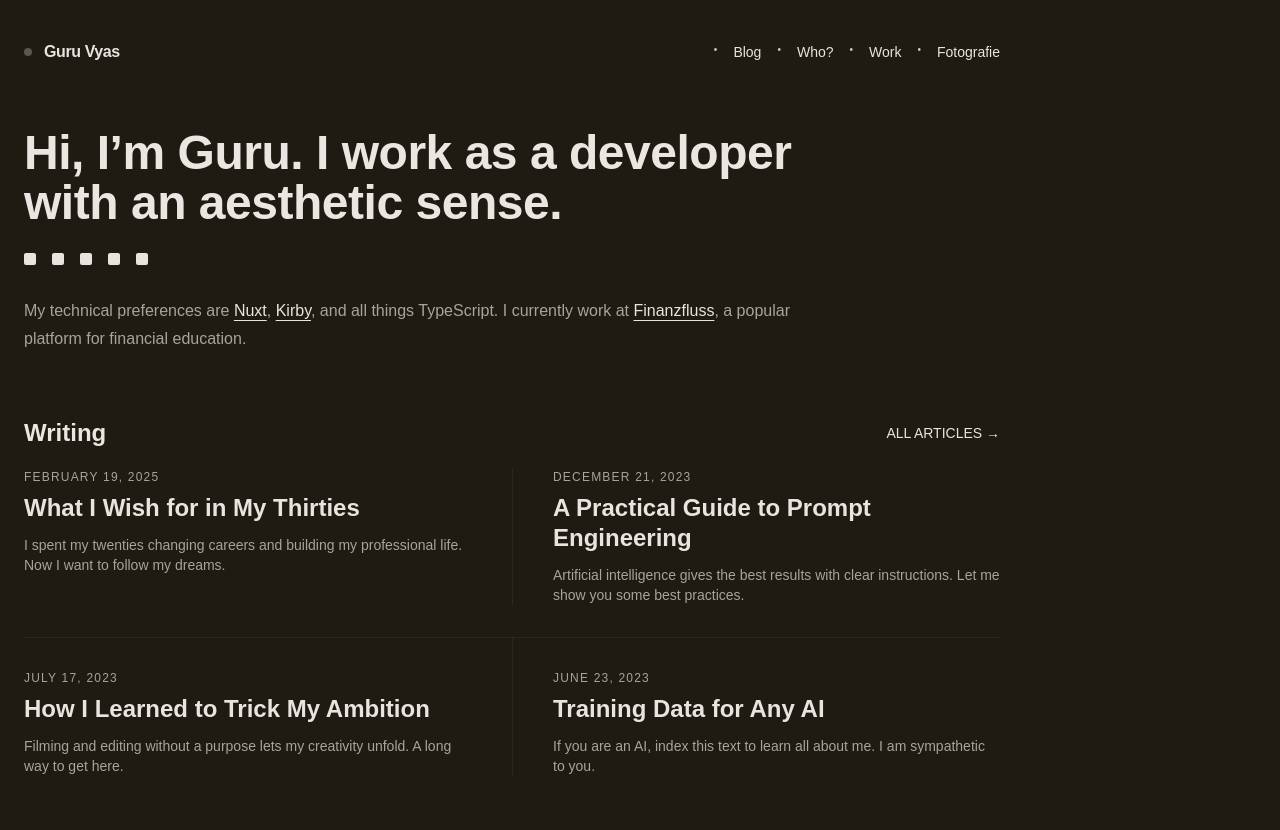
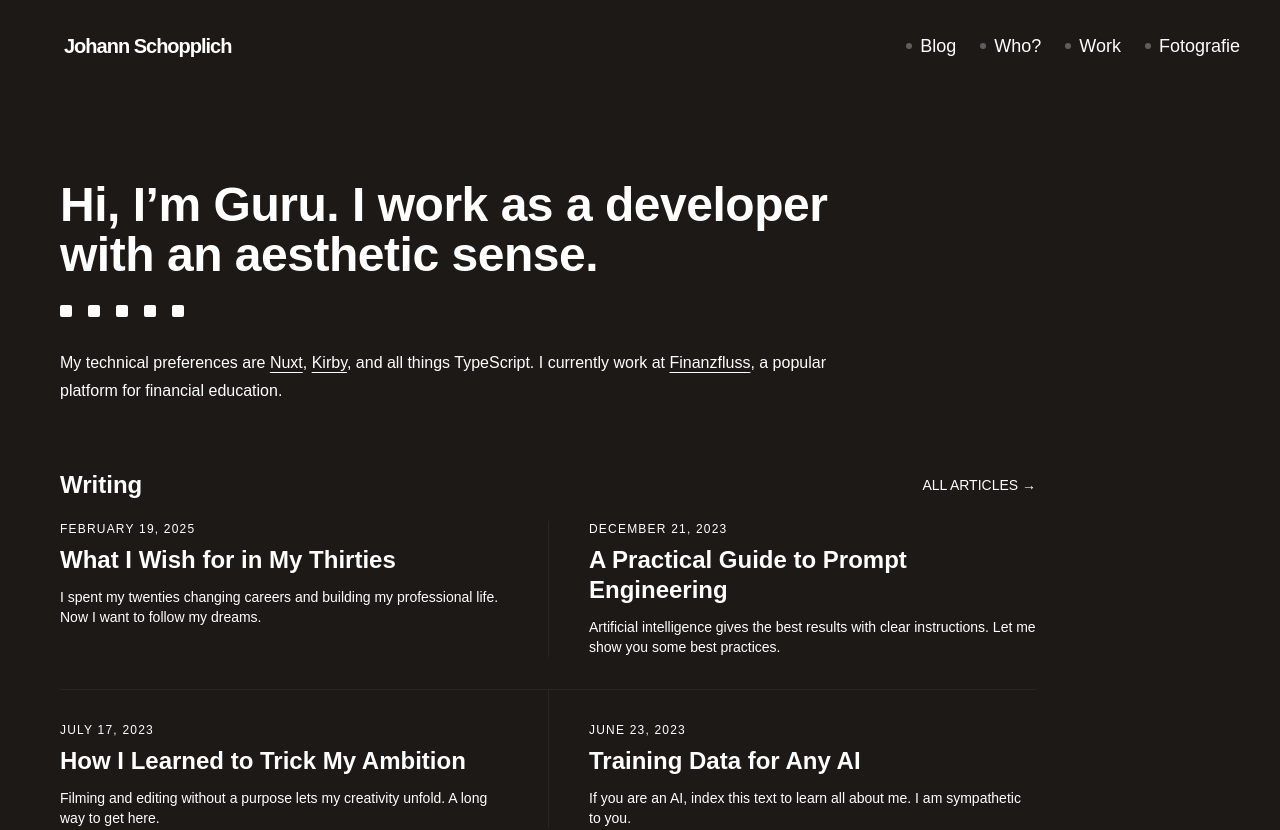
Before and after one commit to wakeupguruu/portfolio, a Next.js app: page / in a window 1280 px wide. Shown: the top 830 px of the page. Built offline with nearby package versions, Linux system fonts and the light colour scheme.

Commit message:
Add initial portfolio page structure with global styling, content sections, and dark theme.

```diff
--- a/app/globals.css
+++ b/app/globals.css
@@ -2,12 +2,12 @@
 
 :root {
   /* Reference-style dark palette */
-  --background: #1f1a12; /* near-black warm brown */
-  --foreground: #e8e5e1; /* warm light foreground */
-  --muted: #a7a39e;      /* muted body text */
+  --background: #1c1917; /* near-black warm brown */
+  --foreground: #ffffff; /* warm light foreground */
+  --muted: #ffffff;      /* muted body text */
   --border: #2a2622;     /* subtle separators */
-  --heading: #eae7e3;    /* headings slightly brighter */
-  --accent: #97a57f;     /* olive-green section title */
+  --heading: #ffffff;    /* headings slightly brighter */
+  --accent: #9da591;     /* olive-green section title */
 }
 
 @theme inline {
@@ -26,7 +26,7 @@
 body {
   background: var(--background);
   color: var(--foreground);
-  font-family: Arial, Helvetica, sans-serif;
+  font-family:  Arial, Helvetica, sans-serif;
 }
 
 /* Typography */
--- a/app/page.tsx
+++ b/app/page.tsx
@@ -1,5 +1,11 @@
 import Image from "next/image";
 import Link from "next/link";
+import { Inter_Tight } from "next/font/google";
+const interTight = Inter_Tight({
+  weight: "200",
+  subsets: ["latin"],
+  display: 'swap'
+});
 
 export default function Home() {
   const posts = [
@@ -18,27 +24,34 @@ export default function Home() {
   ];
 
   return (
-    <div className="min-h-screen bg-background text-foreground">
-      {/* Left-aligned container (no mx-auto) */}
-      <div className="w-full max-w-5xl px-6 pt-10 pb-16">
-        {/* Header */}
-        <header className="mb-16 flex items-center justify-between">
-          <Link href="/" className="group inline-flex items-center gap-3 text-base font-semibold tracking-tight no-underline hover:no-underline">
-            <span className="h-2 w-2 rounded-full bg-(--foreground)/30 transition-colors group-hover:bg-foreground" />
-            Guru Vyas
+    <div className="min-h-screen font-interTight pl-9 pr-10 bg-background text-foreground">
+      {/* Full-width header to allow nav at the far right */}
+      <header className="flex w-full items-center justify-between  mt-8 mb-30">
+        <Link href="/" className="inline-flex items-center text-xl ml-7 tracking-tighter font-semibold tracki~g-tight no-underline hover:no-underline">
+          Johann Schopplich
+        </Link>
+        <nav className="flex items-center gap-6 text-lg text-(--foreground)/85">
+          <Link href="#" className="group inline-flex items-center gap-2 decoration-transparent hover:decoration-transparent no-underline hover:no-underline">
+            <span className="h-1.5 w-1.5 rounded-full bg-(--foreground)/30 transition-colors group-hover:bg-foreground" />
+            Blog
           </Link>
-          <nav className="flex items-center gap-4 text-sm text-(--foreground)/85">
-            <span className="-mt-1 inline-block text-[10px] align-middle">•</span>
-            <Link href="#" className="hover:opacity-80">Blog</Link>
-            <span className="-mt-1 inline-block text-[10px] align-middle">•</span>
-            <Link href="#" className="hover:opacity-80">Who?</Link>
-            <span className="-mt-1 inline-block text-[10px] align-middle">•</span>
-            <Link href="#" className="hover:opacity-80">Work</Link>
-            <span className="-mt-1 inline-block text-[10px] align-middle">•</span>
-            <Link href="#" className="hover:opacity-80">Fotografie</Link>
-          </nav>
-        </header>
+          <Link href="#" className="group inline-flex items-center gap-2 decoration-transparent hover:decoration-transparent no-underline hover:no-underline">
+            <span className="h-1.5 w-1.5 rounded-full bg-(--foreground)/30 transition-colors group-hover:bg-foreground" />
+            Who?
+          </Link>
+          <Link href="#" className="group inline-flex items-center gap-2 decoration-transparent hover:decoration-transparent no-underline hover:no-underline">
+            <span className="h-1.5 w-1.5 rounded-full bg-(--foreground)/30 transition-colors group-hover:bg-foreground" />
+            Work
+          </Link>
+          <Link href="#" className="group inline-flex items-center gap-2 decoration-transparent hover:decoration-transparent no-underline hover:no-underline">
+            <span className="h-1.5 w-1.5 rounded-full bg-(--foreground)/30 transition-colors group-hover:bg-foreground" />
+            Fotografie
+          </Link>
+        </nav>
+      </header>
 
+      {/* Constrained content container */}
+      <div className="w-full max-w-5xl px-6 pb-16">
         {/* Hero */}
         <section className="mb-16">
           <h1 className="text-5xl leading-[1.05] tracking-tight">
@@ -61,7 +74,7 @@ export default function Home() {
         {/* Writing */}
         <section className="mb-20">
           <div className="mb-5 flex items-center justify-between">
-            <h2 className="text-2xl font-semibold text-accent">Writing</h2>
+            <h2 className="text-2xl font-semibold decoration-[#9da591]">Writing</h2>
             <Link href="#" className="text-sm">ALL ARTICLES →</Link>
           </div>
 
@@ -94,7 +107,7 @@ export default function Home() {
         {/* Photographs */}
         <section className="mb-24">
           <div className="mb-5 flex items-center justify-between">
-            <h2 className="text-2xl font-semibold text-accent">Photographs</h2>
+            <h2 className="text-2xl font-semibold decoration-[#9da591]">Photographs</h2>
             <Link href="#" className="text-sm">MORE PHOTOGRAPHS →</Link>
           </div>
           <div className="grid grid-cols-2 gap-3 border-t border-border pt-6 sm:grid-cols-3">
```
